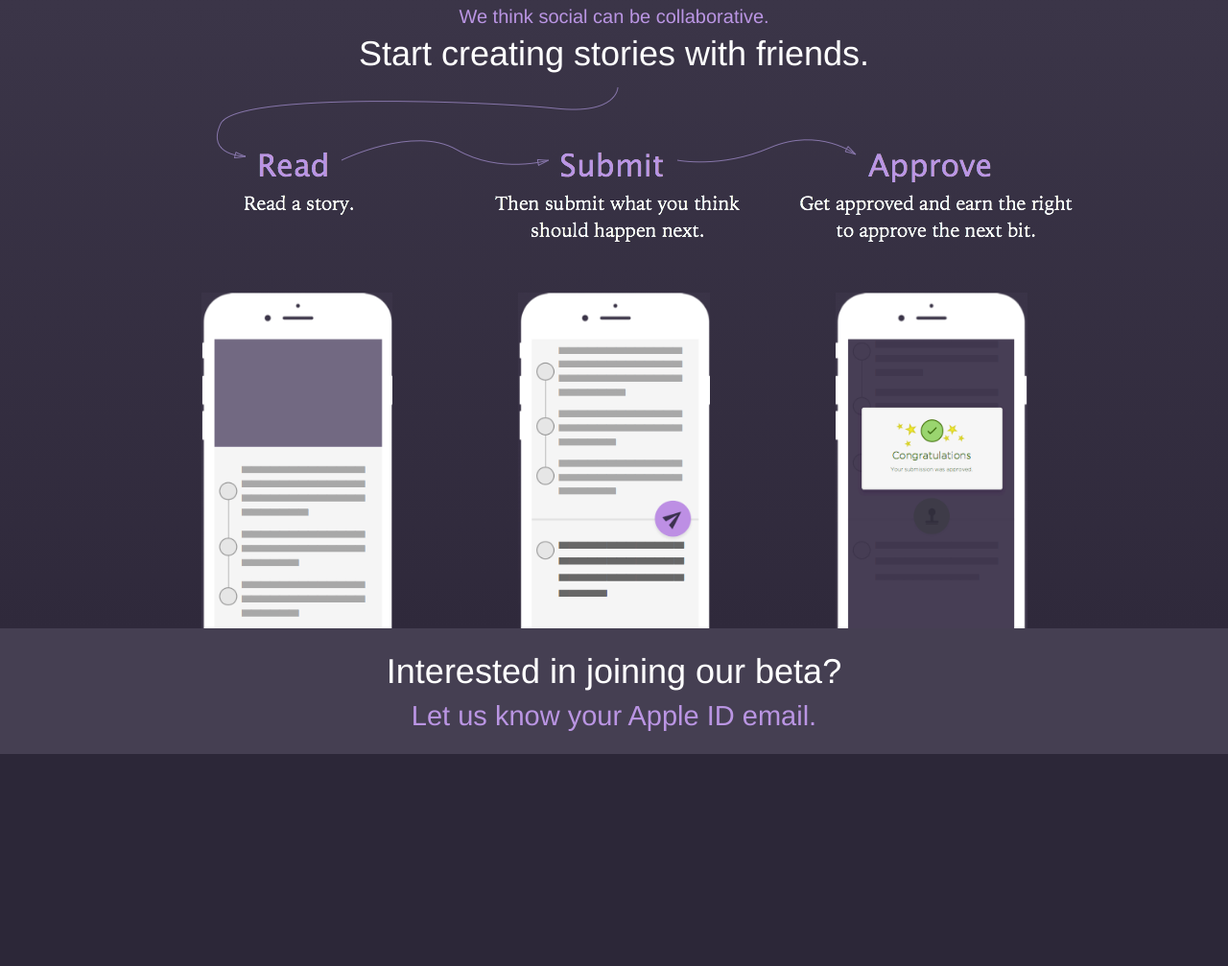
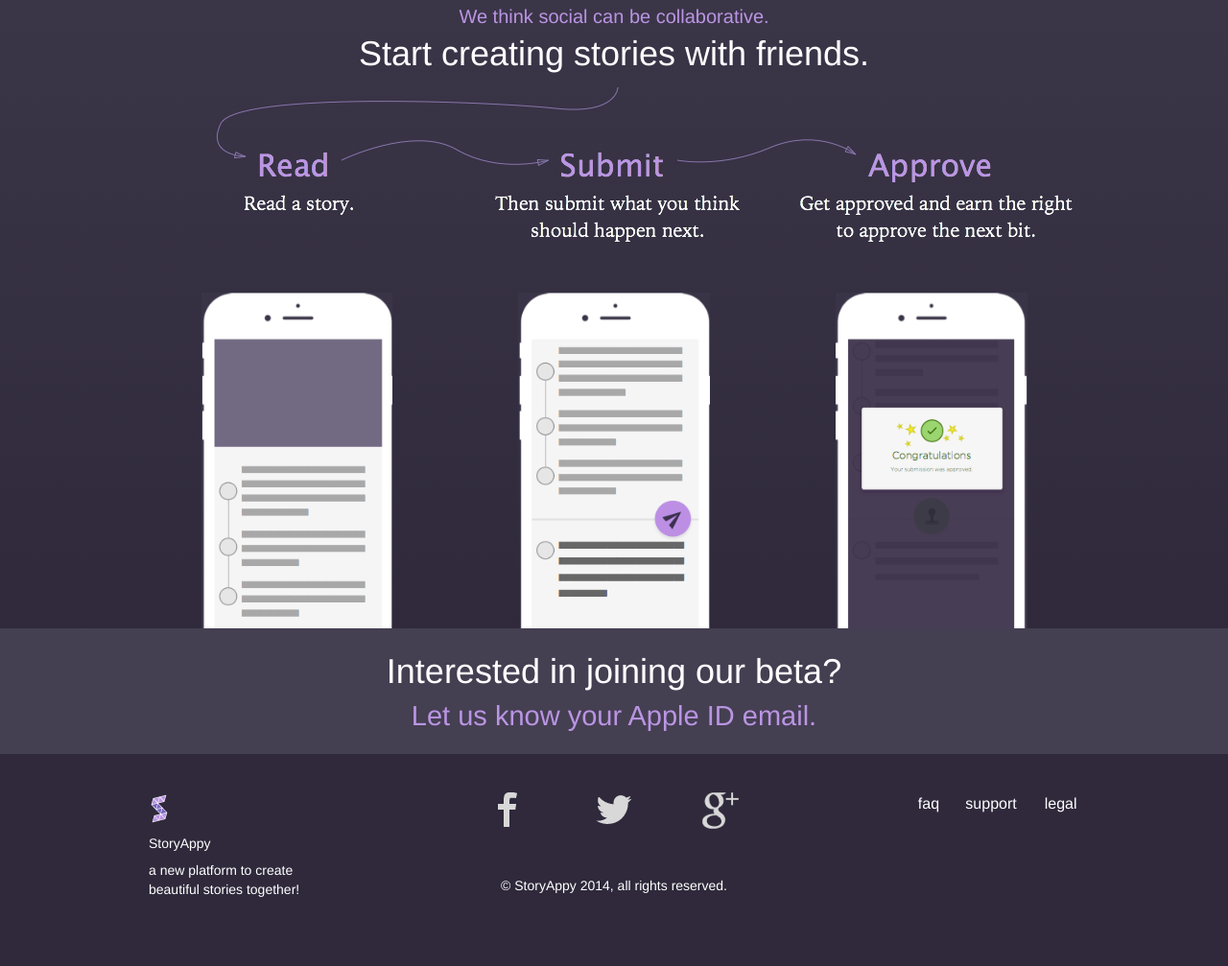
Before and after one commit to Innovoso/StoryAppyWebsite, a plain HTML site: page index.html in a window 1280 px wide. Shown: the part 636-1643 px from the top of the page at 96% size. Before the commit the page ends 1422 px from the top, so only its background shows below. Drawn offline with Linux system fonts and the light colour scheme.

Commit message:
Footer and call to action for desktop complete without email subscription field

```diff
--- a/css/app.css
+++ b/css/app.css
@@ -24,6 +24,12 @@ h3 {
   color: #BA95E3;
   text-align: center;
   font-weight: normal;
+}
+
+p {
+  color: white;
+  font-size: 14px;
+  line-height: 1.4em;
 }
 
 .header {
@@ -92,3 +98,42 @@ h3 {
 .approve-screen {
   margin-left: -45px;
 }
+
+.footer {
+  padding-top: 40px;
+  padding-bottom: 50px;
+  background-color: #2F293B;
+}
+
+.footer-text {
+  color: white;
+  margin-top: 11px;
+  margin-bottom: 8px;
+}
+
+.social-media-area {
+  text-align: center;
+}
+
+.twitter {
+  padding-top: 3px;
+}
+
+.copyright {
+  text-align: center;
+  margin-top: 50px;
+}
+
+.secondary-menu {
+  float: right;
+  text-align: center;
+}
+
+.support {
+  padding-left: 4px !important;
+  padding-right: 33px !important;
+}
+
+#secondary-menu {
+  color: white;
+}
--- a/index.html
+++ b/index.html
@@ -36,13 +36,13 @@
         <div class="row">
           <div class="row">
             <div class="large-4 medium-4 small-4 columns screens">
-                <img class="screens read-screen" src="/img/Screens_03.png">
+              <img class="screens read-screen" src="/img/Screens_03.png">
             </div>
             <div class="large-4 medium-4 small-4 columns screens">
-                <img class="screens" src="/img/Screens_05.png">
+              <img class="screens" src="/img/Screens_05.png">
             </div>
             <div class="large-4 medium-4 small-4 columns screens">
-                <img class="screens approve-screen" src="/img/Screens_07.png">
+              <img class="screens approve-screen" src="/img/Screens_07.png">
             </div>
           </div>
         </div>
@@ -58,6 +58,46 @@
       </div>
     </div>
 
+    <div class="footer">
+      <div class="row">
+        <div class="large-4 medium-4 small-4 columns">
+          <img src="/img/StoryAppy-Beta-Website_20.png">
+          <p class="footer-text">StoryAppy</p>
+          <p>a new platform to create<br>
+          beautiful stories together!</p>
+        </div>
+        <div class="large-4 medium-4 small-4 columns">
+          <div class="row social-media-area">
+            <div class="large-4 medium-4 small-4 columns social-media">
+              <img src="/img/facebook.png">
+            </div>
+            <div class="large-4 medium-4 small-4 columns social-media twitter">
+              <img src="/img/twitter.png">
+            </div>
+            <div class="large-4 medium-4 small-4 columns social-media">
+              <img src="/img/google_plus.png">
+            </div>
+          </div>
+          <div class="row copyright">
+            <p class="copyright">© StoryAppy 2014, all rights reserved.</p>
+          </div>
+        </div>
+        <div class="large-4 medium-4 small-4 columns">
+          <div class="row secondary-menu">
+            <div class="large-4 medium-4 small-4 columns">
+              <a id="secondary-menu" href="">faq</a>
+            </div>
+            <div class="large-4 medium-4 small-4 columns support">
+              <a id="secondary-menu" href="">support</a>
+            </div>
+            <div class="large-4 medium-4 small-4 columns">
+              <a id="secondary-menu" href="">legal</a>
+            </div>
+          </div>
+        </div>
+      </div>
+    </div>
+
     <script src="js/vendor/jquery.js"></script>
     <script src="js/foundation.min.js"></script>
     <script>
```
Also changed, not shown: img/facebook.png (added), img/google_plus.png (added), img/twitter.png (added).
